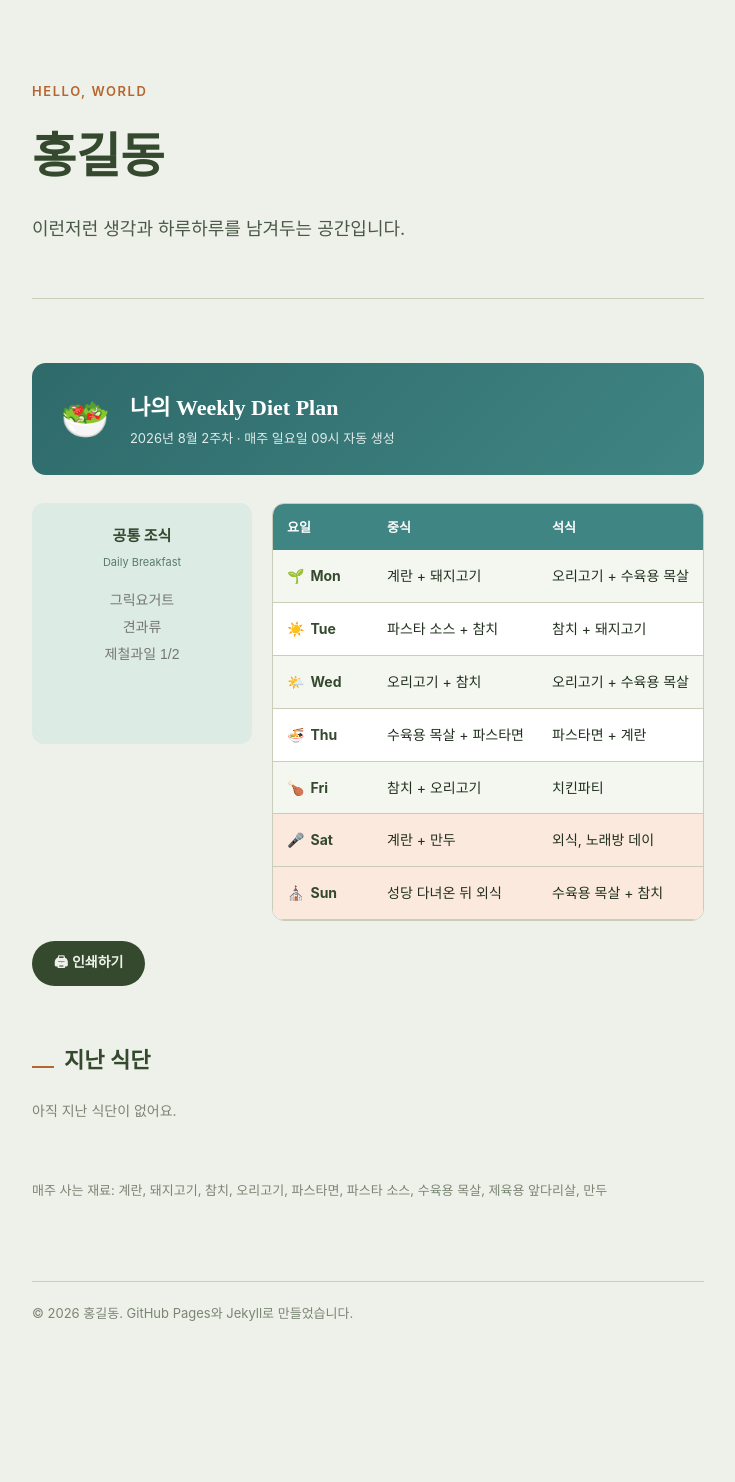
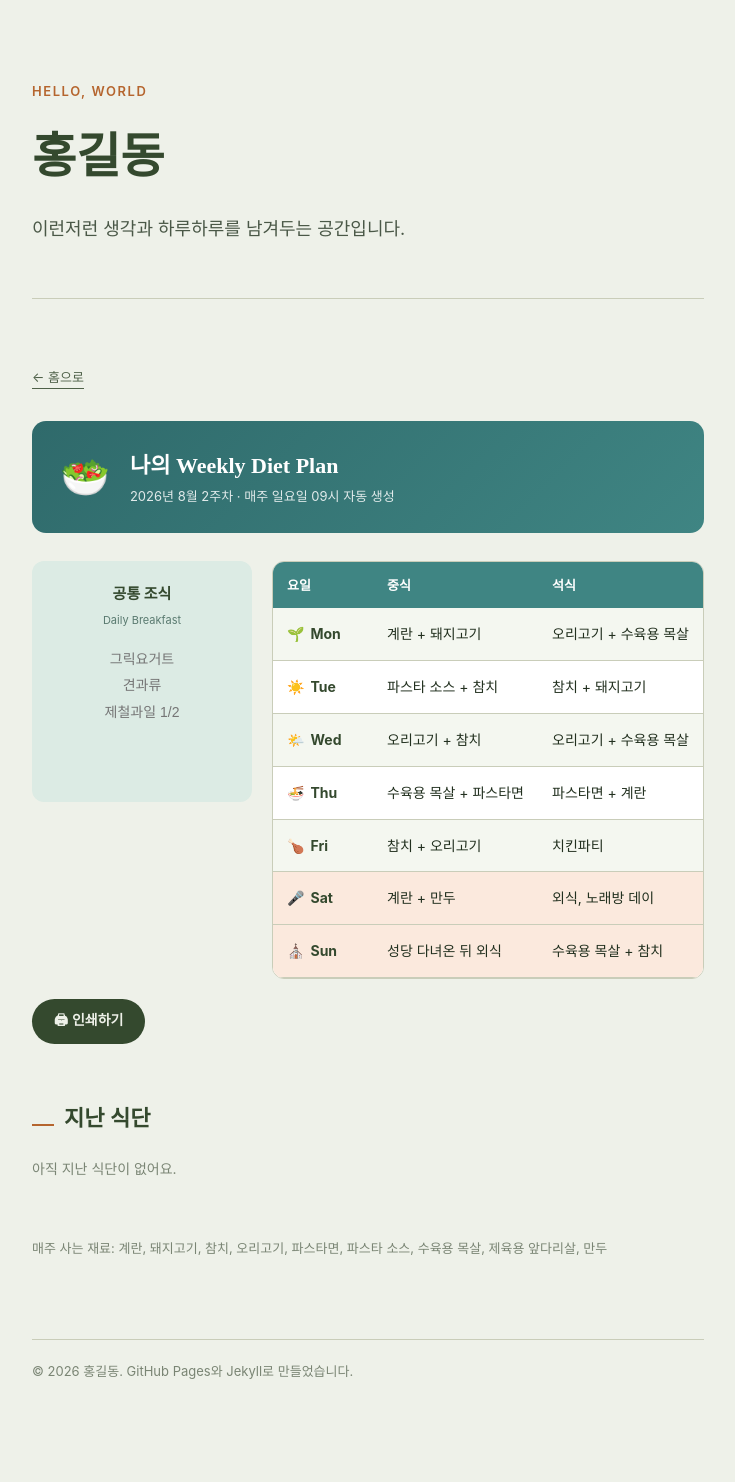
Before and after one commit to 33W-hi/33w-hi.github.io, a Jekyll site: the page built from meal-plan/index.html, in a window 1280 px wide. Shown: the whole page, without its empty margins (272-1007 px from the left). Built offline with Jekyll 4.4.1, drawn with Linux system fonts in a browser that asks for light colours; some web fonts are replaced; before the commit the page ends 1424 px from its top, so only the background shows below that.

Commit message:
고척돔 홈 이동 추가

```diff
--- a/_layouts/default.html
+++ b/_layouts/default.html
@@ -16,6 +16,10 @@
       <p class="tagline">{{ site.description }}</p>
     </header>
 
+    {% if page.url != '/' %}
+    <a href="{{ '/' | relative_url }}" class="home-link no-print">← 홈으로</a>
+    {% endif %}
+
     {{ content }}
 
     <footer class="site-footer no-print">
--- a/assets/css/style.css
+++ b/assets/css/style.css
@@ -450,6 +450,19 @@ footer.site-footer{
   color: #fff;
 }
 
+/* 홈으로 가는 링크 */
+.home-link{
+  display: inline-block;
+  font-size: 13px;
+  color: var(--pine);
+  text-decoration: none;
+  margin-bottom: 32px;
+  border-bottom: 1px solid var(--pine);
+  opacity: 0.85;
+}
+
+.home-link:hover{ opacity: 1; }
+
 /* 식단 - 배너형 레이아웃 */
 .diet-banner{
   display: flex;
```
